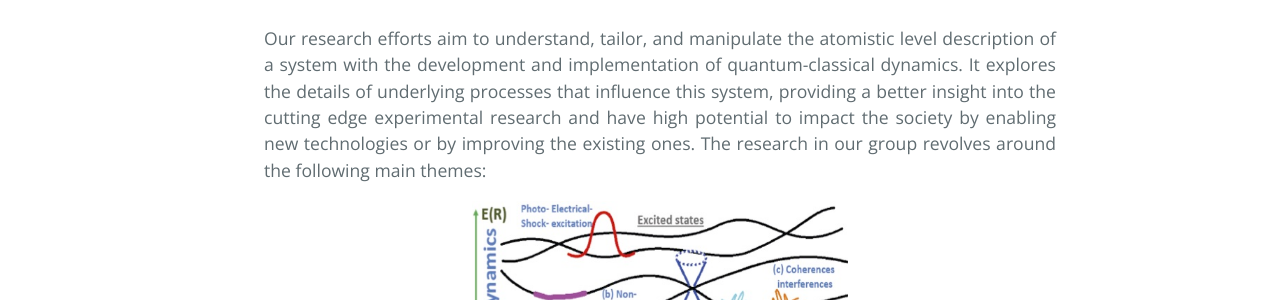
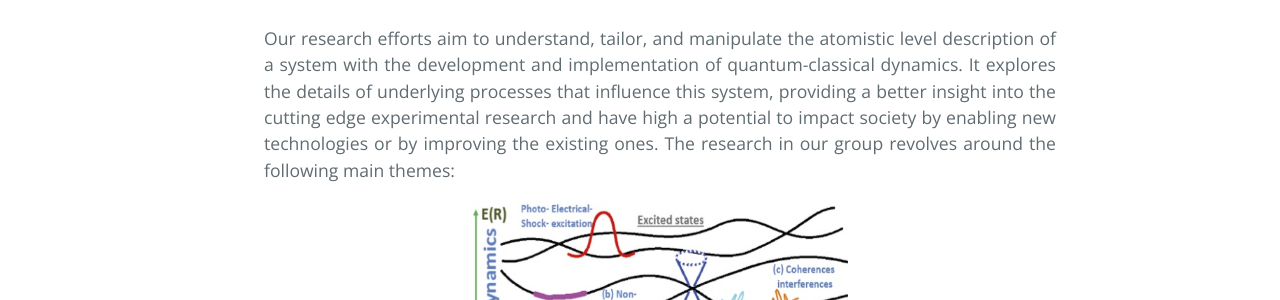
Before and after one commit to dharatrivedi/dharatrivedi.github.io, a Jekyll site: the page built from research.html, in a window 1280 px wide. Shown: the part 412-712 px from the top of the page. Built offline with Jekyll 4.4.1, drawn with Linux system fonts in a browser that asks for light colours.

Commit message:
Update research.html

```diff
--- a/research.html
+++ b/research.html
@@ -7,7 +7,7 @@ title: {{ site.name }}
   <h1>Research</h1>
   <ul class="posts" style="text-align:justify">
     {% for post in site.posts %}
-      Our research efforts aim to understand, tailor, and manipulate the atomistic level description of a system with the development and implementation of quantum-classical dynamics. It explores the details of underlying processes that influence this system, providing a better insight into the cutting edge experimental research and have high potential to impact the society by enabling new technologies or by improving the existing ones. The research in our group revolves around the following main themes:
+      Our research efforts aim to understand, tailor, and manipulate the atomistic level description of a system with the development and implementation of quantum-classical dynamics. It explores the details of underlying processes that influence this system, providing a better insight into the cutting edge experimental research and have high a potential to impact society by enabling new technologies or by improving the existing ones. The research in our group revolves around the following main themes:
     {% endfor %}
   </ul>
   <ul class="center">
```
